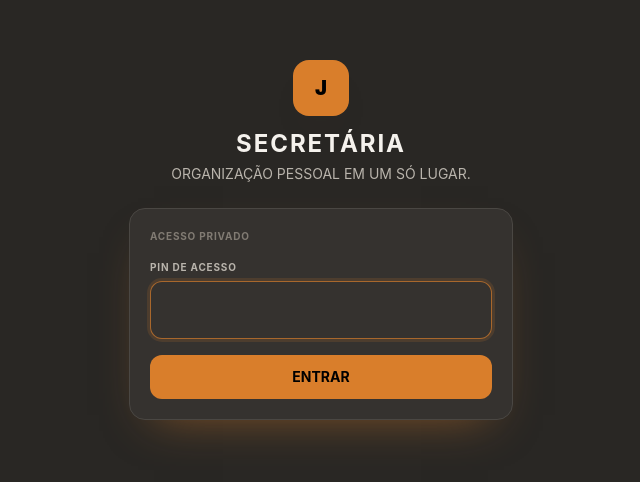
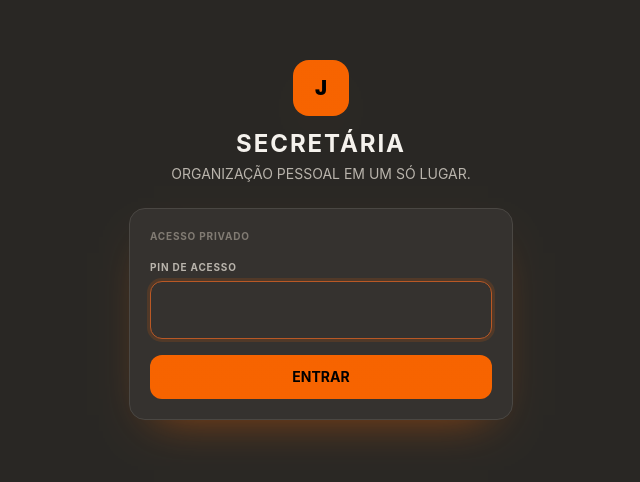
Before and after one commit to gebarbosaa/this_jarvis, a Next.js app: page /login in a window 1280 px wide. Shown: the part 160-642 px from the top of the page, without its empty margins (319-959 px from the left). Built offline with nearby package versions, Linux system fonts and the light colour scheme; no server answers.

Commit message:
Corrigir cores para a paleta exata do Harmony Hub

```diff
--- a/src/app/globals.css
+++ b/src/app/globals.css
@@ -5,41 +5,50 @@
 :root {
   --font-sans: "Plus Jakarta Sans", Inter, ui-sans-serif, system-ui, -apple-system, BlinkMacSystemFont, "Segoe UI", sans-serif;
   --page-max: 1480px;
-  --border: #4A4743;
-  --orange: #D97E2B;
+  --border: oklch(0.32 0.004 60);
+  --orange: oklch(0.68 0.2 45);
+  --background: oklch(0.16 0.004 60);
+  --foreground: oklch(0.96 0.002 60);
+  --card: oklch(0.21 0.005 60);
+  --secondary: oklch(0.26 0.005 60);
+  --muted-foreground: oklch(0.72 0.005 60);
+  --graphite: oklch(0.21 0.005 60);
+  --graphite-light: oklch(0.27 0.005 60);
+  --orange-light: oklch(0.68 0.2 45);
+  --sidebar: oklch(0.185 0.004 60);
 }
 
 html { -webkit-tap-highlight-color: transparent; scroll-behavior: smooth; overflow-x: hidden; }
 body {
   margin: 0;
   min-width: 320px;
-  background: radial-gradient(circle at 15% 0%, rgba(217,126,43,.12), transparent 30%), #292724;
-  color: #F5F2ED;
+  background: radial-gradient(circle at 15% 0%, oklch(0.23 0.02 45 / 0.28), transparent 30%), var(--background);
+  color: var(--foreground);
   font-family: var(--font-sans);
   -webkit-font-smoothing: antialiased;
   text-transform: uppercase;
   overflow-x: hidden;
 }
-::selection { background: rgba(217,126,43,.35); color: #F5F2ED; }
+::selection { background: color-mix(in oklab, var(--orange) 35%, transparent); color: var(--foreground); }
 * { border-color: var(--border); box-sizing: border-box; }
 input, textarea, select, button { text-transform: uppercase; }
 button, a { -webkit-tap-highlight-color: transparent; }
 button { transition: transform .18s ease, box-shadow .18s ease, border-color .18s ease, background-color .18s ease, opacity .18s ease; }
 button:active { transform: translateY(1px); }
 input, textarea, select { max-width: 100%; transition: border-color .2s ease, box-shadow .2s ease, background-color .2s ease; }
-input:focus, textarea:focus, select:focus { outline:none; border-color:rgba(217,126,43,.7); box-shadow:0 0 0 3px rgba(217,126,43,.14); }
+input:focus, textarea:focus, select:focus { outline:none; border-color:color-mix(in oklab, var(--orange) 70%, var(--border)); box-shadow:0 0 0 3px color-mix(in oklab, var(--orange) 14%, transparent); }
 ::-webkit-scrollbar { width:8px; height:8px; }
 ::-webkit-scrollbar-track { background:transparent; }
-::-webkit-scrollbar-thumb { background:#3f3c38; border-radius:999px; }
+::-webkit-scrollbar-thumb { background:var(--secondary); border-radius:999px; }
 ::-webkit-scrollbar-thumb:hover { background:var(--orange); }
 
 @layer components {
-  .app-card { @apply rounded-2xl border bg-surface p-5; border-color:rgba(74,71,67,.7); box-shadow:0 12px 40px -30px rgba(0,0,0,.8); transition:box-shadow .2s ease; }
+  .app-card { @apply rounded-2xl border bg-surface p-5; border-color:color-mix(in oklab, var(--border) 80%, transparent); box-shadow:0 12px 40px -30px rgba(0,0,0,.8); transition:box-shadow .2s ease; }
   .app-card-hover:hover { box-shadow:0 16px 45px -32px rgba(0,0,0,.9); }
   .section-label { color:#B9B4AC; font-size:.68rem; font-weight:700; letter-spacing:.08em; text-transform:uppercase; }
   .muted { color:#B9B4AC; }
   .page-surface { @apply rounded-2xl border bg-surface; border-color:rgba(74,71,67,.7); }
-  .primary-button { @apply inline-flex min-h-10 items-center justify-center rounded-xl px-4 py-2.5 text-sm font-bold; background:var(--orange); color:#171411; box-shadow:0 10px 24px -14px rgba(217,126,43,.75); }
+  .primary-button { @apply inline-flex min-h-10 items-center justify-center rounded-xl px-4 py-2.5 text-sm font-bold; background:var(--orange); color:oklch(0.15 0.01 45); box-shadow:0 10px 24px -14px oklch(0.68 0.2 45 / 0.75); }
   .secondary-button { @apply inline-flex min-h-10 items-center justify-center rounded-xl border bg-secondary px-4 py-2.5 text-sm font-bold text-ink; border-color:rgba(74,71,67,.7); }
   .page-stack { @apply space-y-5; }
   .content-grid { @apply grid gap-4 lg:grid-cols-2; }
@@ -48,19 +57,19 @@ input:focus, textarea:focus, select:focus { outline:none; border-color:rgba(217,
   .list-card { @apply rounded-2xl border bg-surface; border-color:rgba(74,71,67,.7); }
 }
 @layer utilities {
-  .gradient-primary { background:linear-gradient(135deg,#D97E2B 0%,#D97E2B 100%); }
-  .gradient-primary-soft { background:linear-gradient(135deg,rgba(217,126,43,.18),rgba(53,50,47,.92)); }
-  .gradient-soft { background:linear-gradient(135deg,rgba(217,126,43,.18),rgba(55,52,48,.4)); }
+  .gradient-primary { background:linear-gradient(135deg,var(--orange) 0%,var(--orange) 100%); }
+  .gradient-primary-soft { background:linear-gradient(135deg,oklch(0.68 0.2 45 / 0.18),oklch(0.24 0.005 60 / 0.4)); }
+  .gradient-soft { background:linear-gradient(135deg,oklch(0.68 0.2 45 / 0.18),oklch(0.24 0.005 60 / 0.4)); }
   .label-caps { text-transform:uppercase; letter-spacing:.08em; font-weight:700; }
-  .shadow-elegant { box-shadow:0 20px 45px -25px rgba(217,126,43,.55); }
+  .shadow-elegant { box-shadow:0 20px 45px -25px oklch(0.68 0.2 45 / 0.55); }
   .text-balance { text-wrap:balance; }
 }
-.bg-white { background-color:#35322F !important; }
-.bg-pine { background-color:#D97E2B !important; }
-.text-pine { color:#D97E2B !important; }
-.border-pine { border-color:#D97E2B !important; }
-.bg-pine-light { background-color:#4A3728 !important; }
-.text-pine-dark { color:#B8661F !important; }
+.bg-white { background-color:var(--card) !important; }
+.bg-pine { background-color:var(--orange) !important; }
+.text-pine { color:var(--orange) !important; }
+.border-pine { border-color:var(--orange) !important; }
+.bg-pine-light { background-color:oklch(0.26 0.02 45) !important; }
+.text-pine-dark { color:oklch(0.58 0.16 45) !important; }
 
 @media (max-width:1023px){ main{min-width:0;overflow-x:clip;} }
 @media (max-width:767px){ html{-webkit-text-size-adjust:100%;} body{min-width:320px;} input,textarea,select{font-size:16px;} main>*{min-width:0;} .content-grid{grid-template-columns:minmax(0,1fr);} }
```
